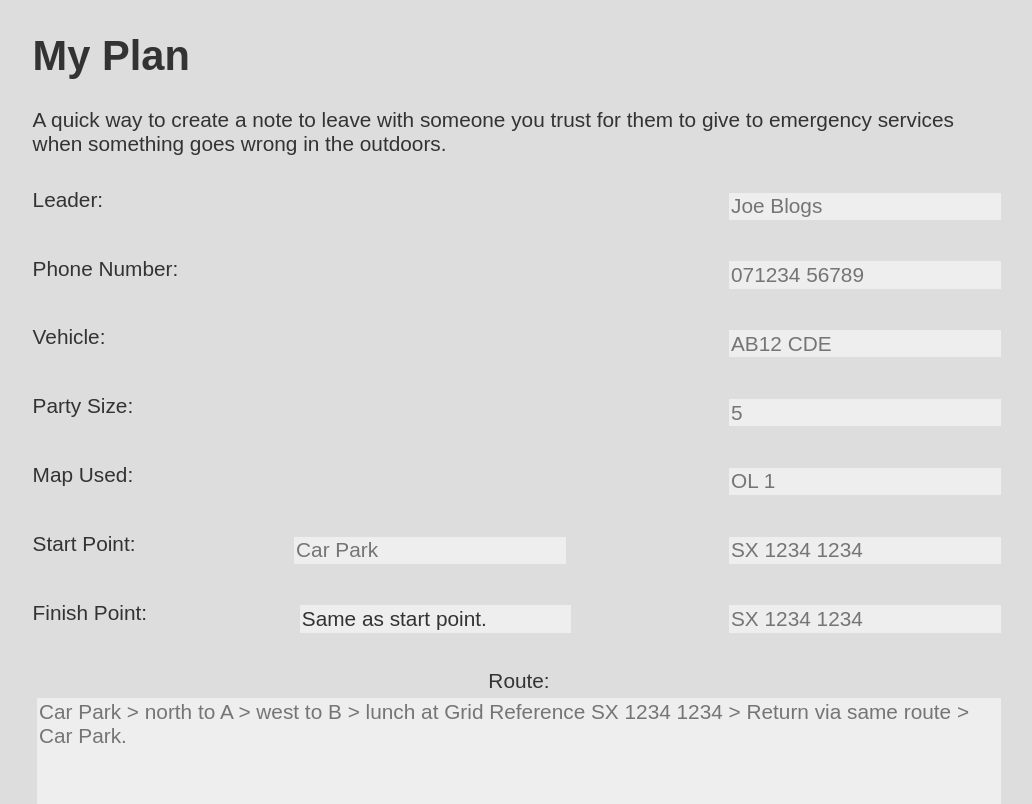
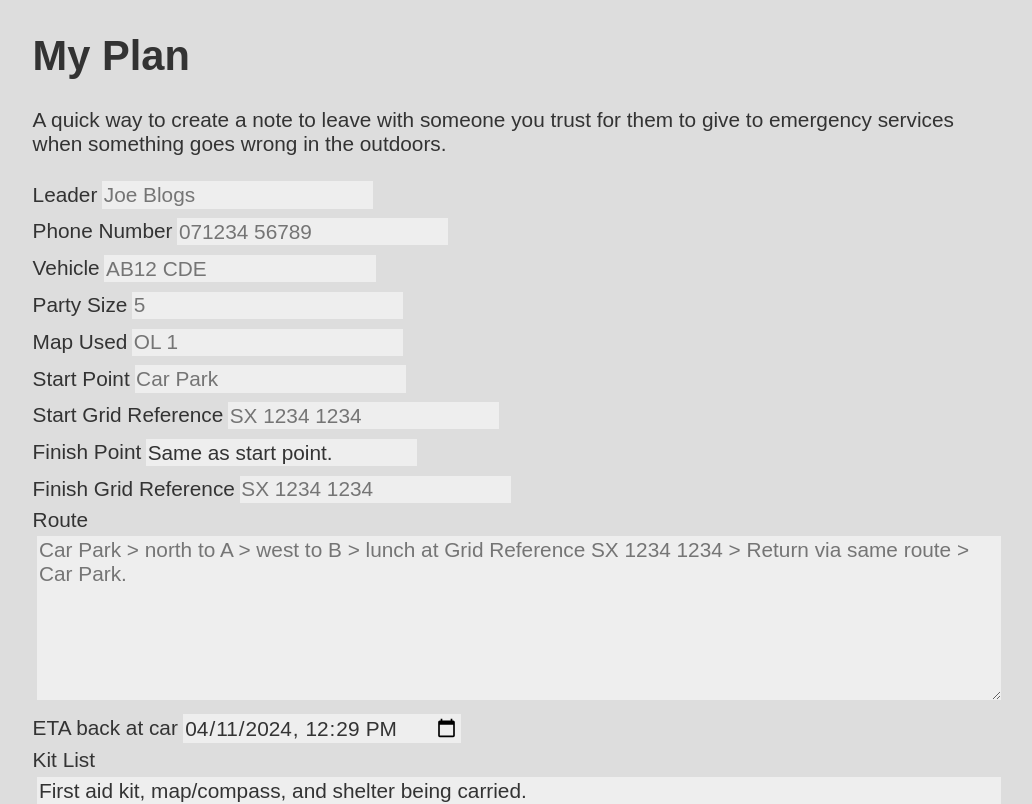
Before and after one commit to MaxAFriedrich/my-outdoor-plan, a Vue app: page / in a window 1280 px wide. Shown: the top 804 px of the page, without its empty margins (121-1153 px from the left). Built offline with nearby package versions, Linux system fonts and the light colour scheme; the HTML template or start-up script is replaced by a standard one.

Commit message:
clean up code
fix typing

```diff
--- a/src/App.vue
+++ b/src/App.vue
@@ -1,78 +1,77 @@
 <script lang="ts" setup>
-import {ref, watch} from 'vue';
+import {type Ref, ref, watch} from 'vue';
 
-let date = new Date();
-date.setHours(date.getHours() + 3);
-let dateTime = date.toISOString().substring(0, 16);
+type Field = {
+  id: string,
+  friendlyName: string,
+  value: string,
+  displayType: string,
+  placeholder?: string,
+}
 
-let url = new URL(window.location.href);
+const fields: Ref<Array<Field>> = ref([
+  {id: 'leader', friendlyName: 'Leader', value: '', displayType: 'text', placeholder: 'Joe Blogs'},
+  {id: 'phone', friendlyName: 'Phone Number', value: '', displayType: 'tel', placeholder: '071234 56789'},
+  {id: 'vehicle', friendlyName: 'Vehicle', value: '', displayType: 'text', placeholder: 'AB12 CDE'},
+  {id: 'partySize', friendlyName: 'Party Size', value: '', displayType: 'number', placeholder: '5'},
+  {id: 'map', friendlyName: 'Map Used', value: '', displayType: 'text', placeholder: 'OL 1'},
+  {id: 'start', friendlyName: 'Start Point', value: '', displayType: 'text', placeholder: 'Car Park'},
+  {id: 'startGrid', friendlyName: 'Start Grid Reference', value: '', displayType: 'text', placeholder: 'SX 1234 1234'},
+  {
+    id: 'finish',
+    friendlyName: 'Finish Point',
+    value: 'Same as start point.',
+    displayType: 'text',
+    placeholder: 'Car Park'
+  },
+  {
+    id: 'finishGrid',
+    friendlyName: 'Finish Grid Reference',
+    value: '',
+    displayType: 'text',
+    placeholder: 'SX 1234 1234'
+  },
+  {
+    id: 'route',
+    friendlyName: 'Route',
+    value: '',
+    displayType: 'textarea',
+    placeholder: 'Car Park > north to A > west to B > lunch at Grid Reference SX 1234 1234 > Return via same route > Car Park.'
+  },
+  {
+    id: 'eta',
+    friendlyName: 'ETA back at car',
+    value: new Date().toISOString().substring(0, 16),
+    displayType: 'datetime-local'
+  },
+  {
+    id: 'kitList',
+    friendlyName: 'Kit List',
+    value: 'First aid kit, map/compass, and shelter being carried.',
+    displayType: 'textarea'
+  },
+]);
 
-let leader = ref(url.searchParams.get('leader') || '');
-let phone = ref(url.searchParams.get('phone') || '');
-let vehicle = ref(url.searchParams.get('vehicle') || '');
-let partySize = ref(url.searchParams.get('partySize') || '');
-let map = ref(url.searchParams.get('map') || '');
-let start = ref(url.searchParams.get('start') || '');
-let startGrid = ref(url.searchParams.get('startGrid') || '');
-let finish = ref(url.searchParams.get('finish') || 'Same as start point.');
-let finishGrid = ref(url.searchParams.get('finishGrid') || '');
-let route = ref(url.searchParams.get('route') || '');
-let eta = ref(url.searchParams.get('eta') || dateTime);
-let kitList = ref(url.searchParams.get('kitList') || 'First aid kit, map/compass, and shelter being carried.');
+fields.value.forEach(field => {
+  let url = new URL(window.location.href);
+  field.value = url.searchParams.get(field.id) || field.value;
+});
 
-watch([leader, phone, vehicle, partySize, map, start, startGrid, finish, finishGrid, route, eta, kitList], () => {
+watch(fields, () => {
   let url = new URL(window.location.href);
-  url.searchParams.set('leader', leader.value);
-  url.searchParams.set('phone', phone.value);
-  url.searchParams.set('vehicle', vehicle.value);
-  url.searchParams.set('partySize', partySize.value);
-  url.searchParams.set('map', map.value);
-  url.searchParams.set('start', start.value);
-  url.searchParams.set('startGrid', startGrid.value);
-  url.searchParams.set('finish', finish.value);
-  url.searchParams.set('finishGrid', finishGrid.value);
-  url.searchParams.set('route', route.value);
-  url.searchParams.set('eta', eta.value);
-  url.searchParams.set('kitList', kitList.value);
+  fields.value.forEach(field => {
+    url.searchParams.set(field.id, field.value);
+  });
   window.history.pushState({}, '', url);
 });
 
+
 function generateText() {
-  return `Leader: ${leader.value}
-
-Phone Number: ${phone.value}
-
-Vehicle: ${vehicle.value}
-
-Party Size: ${partySize.value}
-
-Map Used: ${map.value}
-
-Start Point: ${start.value} (Grid Reference: ${startGrid.value})
-
-Finish Point: ${finish.value} (Grid Reference: ${finishGrid.value})
-
-Route: ${route.value}
-
-ETA back at car: ${new Date(eta.value).toLocaleString()}
-
-${kitList.value}
-`;
+  return fields.value.map(field => `${field.friendlyName}: ${field.value}`).join('\n');
 }
 
 function reset() {
-  leader.value = '';
-  phone.value = '';
-  vehicle.value = '';
-  partySize.value = '';
-  map.value = '';
-  start.value = '';
-  startGrid.value = '';
-  finish.value = 'Same as start point.';
-  finishGrid.value = '';
-  route.value = '';
-  eta.value = dateTime;
-  kitList.value = 'First aid kit, map/compass, and shelter being carried.';
+  fields.value.forEach(field => field.value = '');
 }
 
 function print() {
@@ -99,49 +98,11 @@ function copy() {
   <p>A quick way to create a note to leave with someone you trust for them to give to emergency services when something
     goes wrong in the outdoors.</p>
   <div class="form">
-    <div class="property">
-      <label for="leader">Leader:</label>
-      <input type="text" id="leader" name="leader" v-model="leader" placeholder="Joe Blogs">
-    </div>
-    <div class="property">
-      <label for="phone">Phone Number:</label>
-      <input type="tel" id="phone" name="phone" v-model="phone" placeholder="071234 56789">
-    </div>
-    <div class="property">
-      <label for="vehicle">Vehicle:</label>
-      <input type="text" id="vehicle" name="vehicle" v-model="vehicle" placeholder="AB12 CDE">
-    </div>
-    <div class="property">
-      <label for="leader">Party Size:</label>
-      <input type="text" id="party-size" name="party-size" v-model="partySize" placeholder="5">
-    </div>
-    <div class="property">
-      <label for="map">Map Used:</label>
-      <input type="text" id="map" name="map" v-model="map" placeholder="OL 1">
-    </div>
-    <div class="property">
-      <label for="start">Start Point:</label>
-      <input type="text" id="start" name="start" placeholder="Car Park" v-model="start">
-      <input type="text" id="start-grid" name="start-grid" placeholder="SX 1234 1234" v-model="startGrid">
-    </div>
-    <div class="property">
-      <label for="finish">Finish Point:</label>
-      <input type="text" id="finish" name="finish" v-model="finish">
-      <input type="text" id="finish-grid" name="finish-grid" placeholder="SX 1234 1234" v-model="finishGrid">
-    </div>
-    <div class="property long">
-      <label for="route">Route:</label>
-      <textarea id="route" name="route"
-                placeholder="Car Park > north to A > west to B > lunch at Grid Reference SX 1234 1234 > Return via same route > Car Park."
-                v-model="route"></textarea>
-    </div>
-    <div class="property">
-      <label for="eta">ETA back at car:</label>
-      <input type="datetime-local" id="eta" name="eta" v-model="eta">
-    </div>
-    <div class="property long">
-      <label for="kit">Kit/Notes:</label>
-      <textarea id="kit-list" name="kit-list" placeholder="Kit List" v-model="kitList">First aid kit, map/compass, and shelter being carried.</textarea>
+    <div v-for="field in fields" :key="field.id">
+      <label :for="field.id">{{ field.friendlyName }}</label>
+      <input v-if="field.displayType != 'textarea'" :type="field.displayType" :id="field.id" v-model="field.value"
+             :placeholder="field.placeholder">
+      <textarea v-else :id="field.id" v-model="field.value" :placeholder="field.placeholder"></textarea>
     </div>
   </div>
   <div class="tools">
```
